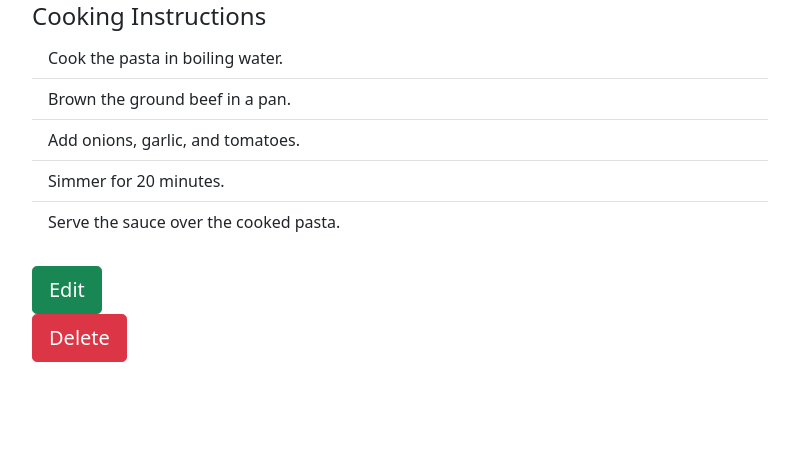
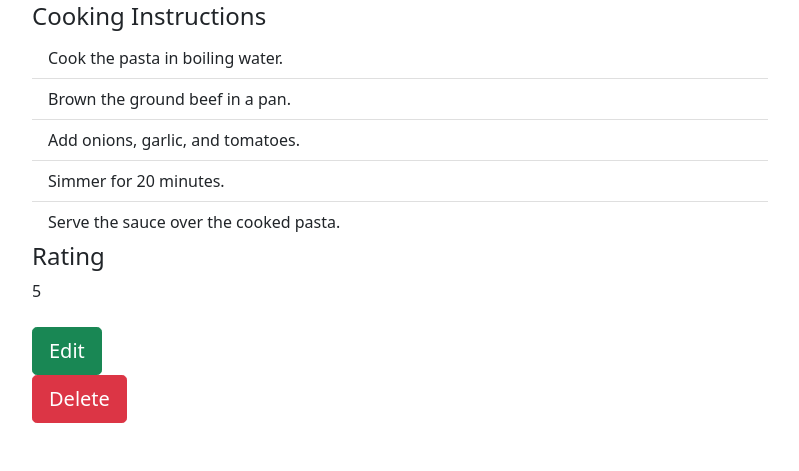
Before and after one commit to Boushra-ahmad/SystemDeploymentProject, a Flask app: page /view/1 in a window 1280 px wide. Shown: the part 573-1044 px from the top of the page, without its empty margins (430-1229 px from the left). Before the commit the page ends 935 px from the top, so only its background shows below. Run offline with Flask 3, Linux system fonts and the light colour scheme.

Commit message:
Rating Added

```diff
--- a/functions.py
+++ b/functions.py
@@ -89,7 +89,8 @@ def add_recipe_function(f):
                     'instructions': instructions,
                     'ingredients': ingredients,
                     'image':image_file.filename,
-                    'date_published': date_published
+                    'date_published': date_published,
+                    'rating' : 0
                 }
                 # Add the new recipe to the existing recipes
                 existing_recipes.append(new_recipe)
@@ -270,3 +271,37 @@ def export_recipes():
     response.headers["Pragma"] = "no-cache"
     response.headers["Expires"] = "0"
     return response
+
+def rating(id):
+    recipe = get_by_id(id)
+
+    rating = rating = request.form.get('rating')
+    print(rating, file=sys.stderr)
+
+    new_data = {
+            'name': recipe['name'],
+            'description': recipe['description'],
+            'category':recipe['category'],
+            'cuisine': recipe['cuisine'],
+            'instructions': recipe['instructions'],
+            'ingredients': recipe['ingredients'],
+            'image':recipe['image'],
+            'date_published': recipe['date_published'],
+            'rating': rating
+        }
+
+    with open('recipes.json', 'r') as file:
+        recipes = json.load(file)
+
+    # Find the recipe to update based on its ID
+    for recipe in recipes:
+        if recipe['id'] == id:
+            # Update the recipe data with the new values
+            recipe.update(new_data)
+            message = "Updated Successfully"
+            break
+
+    with open('recipes.json', 'w') as file:
+        json.dump(recipes, file, indent=4)
+
+    return recipe
--- a/recipes.json
+++ b/recipes.json
@@ -22,7 +22,7 @@
         ],
         "image": "spaghetti-bolognese.jpg",
         "date_published": "2022-03-15",
-        "rating": 5
+        "rating": "5"
     },
     {
         "id": 2,
@@ -48,7 +48,7 @@
         ],
         "image": "chicken-tacos.jpg",
         "date_published": "2022-06-20",
-        "rating": 7
+        "rating": 3
     },
     {
         "id": 3,
@@ -74,7 +74,7 @@
         ],
         "image": "avocado-toast.jpg",
         "date_published": "2022-09-10",
-        "rating": 7.8
+        "rating": 0
     },
     {
         "id": 4,
@@ -104,7 +104,8 @@
             "Pickles"
         ],
         "image": "chese_burger_4.jpeg",
-        "date_published": "2023-06-10"
+        "date_published": "2023-06-10",
+        "rating": "5"
     },
     {
         "id": 5,
@@ -133,7 +134,8 @@
             "Pickled ginger"
         ],
         "image": "sushi_roll_2.jpeg",
-        "date_published": "2023-06-10"
+        "date_published": "2023-06-10",
+        "rating": 0
     },
     {
         "id": 6,
@@ -164,6 +166,7 @@
             "Salt to taste"
         ],
         "image": "butter_chicken_2.jpeg",
-        "date_published": "2023-06-12"
+        "date_published": "2023-06-12",
+        "rating": "2"
     }
 ]
--- a/routes.py
+++ b/routes.py
@@ -20,19 +20,22 @@ def home():
 #add recipe
 @main.route('/addrecipe',methods=['GET','POST'])
 def add_recipe():
-    message = functions.add_recipes('recipes.json')
+    message = functions.add_recipe_function('recipes.json')
         #return to homepage
     if message == 'Success':
         return redirect(url_for('main.home'))
     return render_template('add-recipe.html',message=message)
 
 #view recipes
-@main.route('/view/<int:id>',methods=['GET'])
+@main.route('/view/<int:id>',methods=['GET','POST','PUT'])
 def view_recipe(id):
     recipe = functions.view_recipe(id)
     if recipe != "not found":
         #print(recipe, file=sys.stderr)
+
         return render_template('viewrecipes.html',recipes = recipe)
+
+
 
 #editrecipe
 @main.route('/editrecipe/<int:id>', methods=['GET','POST'])
@@ -68,3 +71,13 @@ def import_recipe():
 def export_recipes():
     response = functions.export_recipes()
     return response
+
+@main.route('/rate/<int:id>',methods=['POST'])
+def rate_recipe(id):
+        # rating = request.form.get('rating')
+        # tt = request.form.get('tt')
+        # print(rating, file=sys.stderr)
+        # print('id=',id, file=sys.stderr)
+
+        functions.rating(id)
+        return view_recipe(id)
--- a/templates/viewrecipes.html
+++ b/templates/viewrecipes.html
@@ -60,9 +101,36 @@
                             {% endfor %}
                         </ol>
                     </div>
+
+
+                    {% if recipes.rating != 0: %}
+                    <div class="col-12">
+                        <h4>Rating</h4>
+                        {{recipes.rating}}
+                    </div>
+                    {% endif %}
                 </div>
                 <br>
-                <div>
+                {% if recipes.rating == 0: %}
+                    <div class="level">
+                        <h4>Rate Recipe:</h4><br/>
+                        <form action="{{ url_for('main.rate_recipe', id=recipes.id) }}" method="POST">
+                            <input type="range" min="1" max="5" list="num" name="rating"/>
+                                <datalist id="num">
+                                    <option value="1" label="1">
+                                    <option value="2" label="2">
+                                    <option value="3" label="3">
+                                    <option value="4" label="4">
+                                    <option value="5" label="5">
+                                </datalist>
+                            <button type="submit" id="exportbtn">Rate recipe</button>
+                        </form>
+                    </div>
+                    <br>
+                    <br>
+                {% endif %}
+
+
                     <a href="/editrecipe/{{recipes.id}}"><button type="button" class="btn btn-success btn-lg">Edit</button/></a>
                         <form action="{{ url_for('main.delete_recipe', id=recipes.id) }}" method="POST">
                             <button type="submit" class="btn btn-danger btn-lg">Delete</button>
```
Also changed, not shown: other parts of templates/viewrecipes.html (+41 -0 lines), static/files/exported/recipes.csv (added, +7 -0 lines), __init__.py (deleted).
